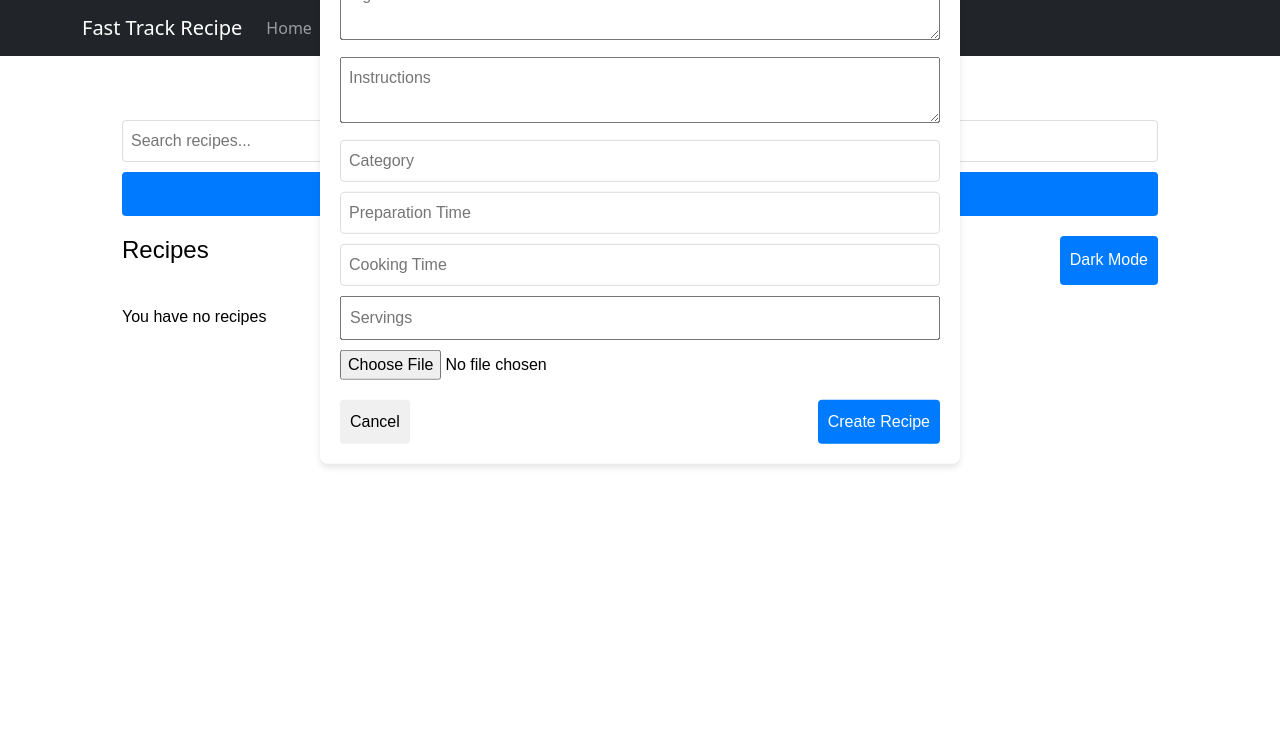
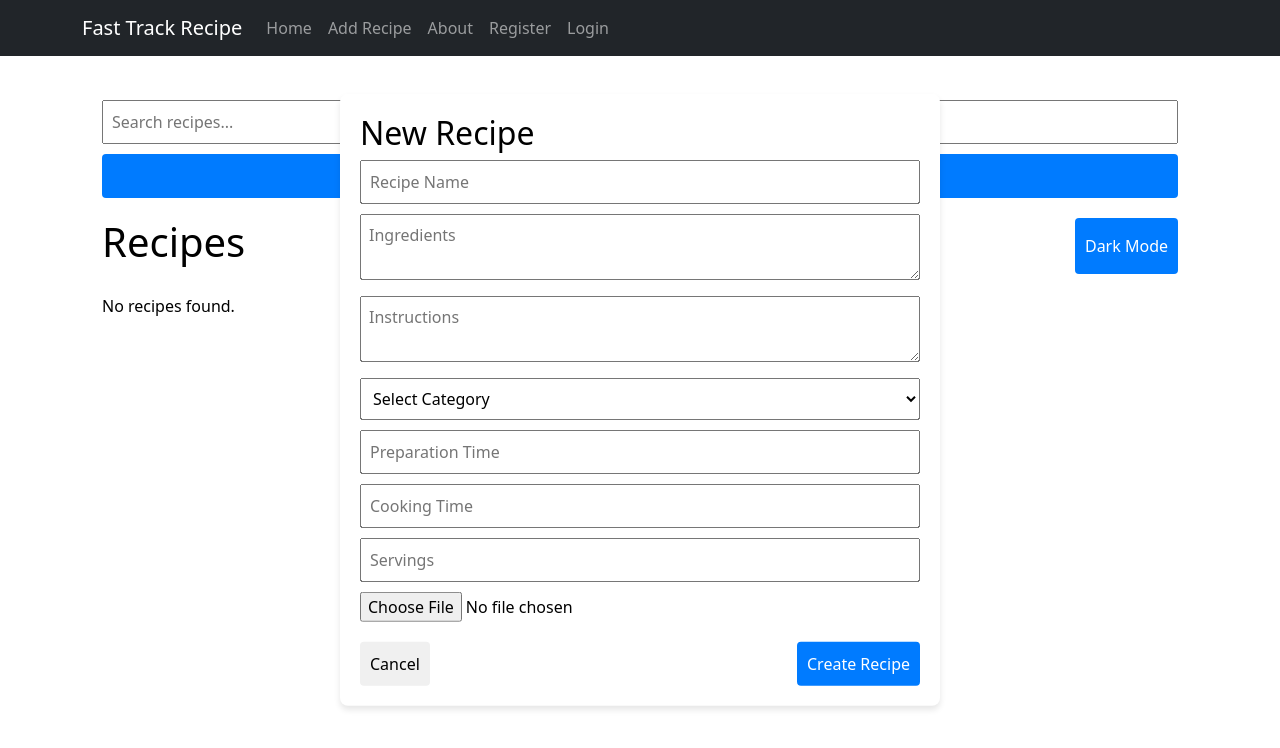
Before and after one commit to eungobs/recipe-app, a React app: page /add-recipe in a window 1280 px wide. Both pictures are taken after a click on the button "New Recipe". Shown: the top 748 px of the page. Built offline with nearby package versions, Linux system fonts and the light colour scheme; data requests are answered from the project's data file.

Commit message:
addrecipe edit error

```diff
--- a/src/AddRecipe.js
+++ b/src/AddRecipe.js
@@ -1,5 +1,8 @@
-import React, { useState, useRef } from 'react';
+import React, { useState, useRef, useEffect } from 'react';
+import axios from 'axios';
 import './recipe.css';
+
+const API_URL = 'http://localhost:3001/recipes'; // Adjust the URL as needed
 
 export default function RecipeManager() {
   const [recipes, setRecipes] = useState([]);
@@ -8,6 +11,7 @@ export default function RecipeManager() {
   const [currentIndex, setCurrentIndex] = useState(null);
   const [searchQuery, setSearchQuery] = useState('');
   const [darkMode, setDarkMode] = useState(false);
+  const [zoomImage, setZoomImage] = useState(null);
 
   const recipeNameRef = useRef(null);
   const ingredientsRef = useRef(null);
@@ -18,7 +22,34 @@ export default function RecipeManager() {
   const servingsRef = useRef(null);
   const imageRef = useRef(null);
 
+  const categories = ['Breakfast', 'Lunch', 'Dinner', 'Snack', 'Dessert', 'Beverage', 'Salad', 'Soup', 'Appetizer'];
+
+  useEffect(() => {
+    // Try to fetch stored recipes from JSON Server on component mount
+    axios.get(API_URL)
+      .then(response => {
+        setRecipes(response.data);
+        // Save recipes to local storage
+        localStorage.setItem('recipes', JSON.stringify(response.data));
+      })
+      .catch(error => {
+        console.error('Error fetching recipes:', error);
+        // Load recipes from local storage if fetch fails
+        const savedRecipes = localStorage.getItem('recipes');
+        if (savedRecipes) {
+          setRecipes(JSON.parse(savedRecipes));
+        } else {
+          console.error('No saved recipes found.');
+        }
+      });
+  }, []);
+
   function addOrUpdateRecipe() {
+    const imageFile = imageRef.current.files[0];
+
+    if (imageFile) {
+      const reader = new FileReader();
+      reader.onloadend = () => {
         const newRecipe = {
           name: recipeNameRef.current.value,
           ingredients: ingredientsRef.current.value,
@@ -27,24 +58,64 @@ export default function RecipeManager() {
           prepTime: prepTimeRef.current.value,
           cookTime: cookTimeRef.current.value,
           servings: servingsRef.current.value,
-      image: imageRef.current.files[0] ? URL.createObjectURL(imageRef.current.files[0]) : null
+          image: reader.result, // Store image as base64 string
         };
 
+        saveRecipe(newRecipe);
+      };
+      reader.readAsDataURL(imageFile);
+    } else {
+      const newRecipe = {
+        name: recipeNameRef.current.value,
+        ingredients: ingredientsRef.current.value,
+        instructions: instructionsRef.current.value,
+        category: categoryRef.current.value,
+        prepTime: prepTimeRef.current.value,
+        cookTime: cookTimeRef.current.value,
+        servings: servingsRef.current.value,
+        image: null,
+      };
+
+      saveRecipe(newRecipe);
+    }
+  }
+
+  function saveRecipe(newRecipe) {
     if (editMode) {
+      // Update existing recipe
+      axios.put(`${API_URL}/${recipes[currentIndex].id}`, newRecipe)
+        .then(() => {
           const updatedRecipes = [...recipes];
-      updatedRecipes[currentIndex] = newRecipe;
+          updatedRecipes[currentIndex] = { ...newRecipe, id: recipes[currentIndex].id };
           setRecipes(updatedRecipes);
+          localStorage.setItem('recipes', JSON.stringify(updatedRecipes)); // Save updated recipes
           setEditMode(false);
           setCurrentIndex(null);
+          setOpen(false);
+        })
+        .catch(error => console.error('Error updating recipe:', error));
     } else {
-      setRecipes([...recipes, newRecipe]);
+      // Add new recipe
+      axios.post(API_URL, newRecipe)
+        .then(response => {
+          const newRecipes = [...recipes, response.data];
+          setRecipes(newRecipes);
+          localStorage.setItem('recipes', JSON.stringify(newRecipes)); // Save new recipes
+          setOpen(false);
+        })
+        .catch(error => console.error('Error adding recipe:', error));
     }
-    setOpen(false);
   }
 
   function deleteRecipe(index) {
+    const recipeToDelete = recipes[index];
+    axios.delete(`${API_URL}/${recipeToDelete.id}`)
+      .then(() => {
         const updatedRecipes = recipes.filter((_, i) => i !== index);
         setRecipes(updatedRecipes);
+        localStorage.setItem('recipes', JSON.stringify(updatedRecipes)); // Update local storage
+      })
+      .catch(error => console.error('Error deleting recipe:', error));
   }
 
   function editRecipe(index) {
@@ -65,7 +136,7 @@ export default function RecipeManager() {
     setSearchQuery(query.toLowerCase());
   }
 
-  const filteredRecipes = recipes.filter(recipe =>
+  const filteredRecipes = recipes.filter((recipe) =>
     recipe.name.toLowerCase().includes(searchQuery) ||
     recipe.ingredients.toLowerCase().includes(searchQuery) ||
     recipe.instructions.toLowerCase().includes(searchQuery)
@@ -85,41 +156,58 @@ export default function RecipeManager() {
             {editMode ? 'Update Recipe' : 'New Recipe'}
           </button>
         </div>
+
         {open && (
-          <div style={{ position: 'fixed', top: '20%', left: '50%', transform: 'translate(-50%, -50%)', background: '#fff', padding: '20px', borderRadius: '8px', boxShadow: '0 4px 6px rgba(0, 0, 0, 0.1)' }}>
+          <div className="modal-container">
             <h2>{editMode ? 'Edit Recipe' : 'New Recipe'}</h2>
             <div style={{ marginBottom: '10px' }}>
-              <input type="text" placeholder="Recipe Name" ref={recipeNameRef} style={{ width: '100%', padding: '8px', marginBottom: '10px' }} />
-              <textarea placeholder="Ingredients" ref={ingredientsRef} style={{ width: '100%', padding: '8px', marginBottom: '10px' }} />
-              <textarea placeholder="Instructions" ref={instructionsRef} style={{ width: '100%', padding: '8px', marginBottom: '10px' }} />
-              <input type="text" placeholder="Category" ref={categoryRef} style={{ width: '100%', padding: '8px', marginBottom: '10px' }} />
-              <input type="text" placeholder="Preparation Time" ref={prepTimeRef} style={{ width: '100%', padding: '8px', marginBottom: '10px' }} />
-              <input type="text" placeholder="Cooking Time" ref={cookTimeRef} style={{ width: '100%', padding: '8px', marginBottom: '10px' }} />
-              <input type="number" placeholder="Servings" ref={servingsRef} style={{ width: '100%', padding: '8px', marginBottom: '10px' }} />
+              <input type="text" placeholder="Recipe Name" ref={recipeNameRef} className="input-field" />
+              <textarea placeholder="Ingredients" ref={ingredientsRef} className="input-field" />
+              <textarea placeholder="Instructions" ref={instructionsRef} className="input-field" />
+              <select ref={categoryRef} className="input-field category-select">
+                <option value="">Select Category</option>
+                {categories.map((category, index) => (
+                  <option key={index} value={category}>
+                    {category}
+                  </option>
+                ))}
+              </select>
+              <input type="text" placeholder="Preparation Time" ref={prepTimeRef} className="input-field" />
+              <input type="text" placeholder="Cooking Time" ref={cookTimeRef} className="input-field" />
+              <input type="number" placeholder="Servings" ref={servingsRef} className="input-field" />
               <input type="file" ref={imageRef} style={{ marginBottom: '10px' }} />
             </div>
             <div style={{ display: 'flex', justifyContent: 'space-between' }}>
-              <button onClick={() => setOpen(false)} style={{ padding: '10px', background: '#f0f0f0', border: 'none', borderRadius: '4px' }}>Cancel</button>
-              <button onClick={addOrUpdateRecipe} style={{ padding: '10px', background: '#007bff', color: '#fff', border: 'none', borderRadius: '4px' }}>
+              <button onClick={() => setOpen(false)} className="cancel-button">Cancel</button>
+              <button onClick={addOrUpdateRecipe} className="create-button">
                 {editMode ? 'Update Recipe' : 'Create Recipe'}
               </button>
             </div>
           </div>
         )}
+
         <div style={{ display: 'flex', justifyContent: 'space-between', marginBottom: '20px' }}>
           <h1>Recipes</h1>
           <button onClick={() => setDarkMode(!darkMode)} style={{ padding: '10px', background: '#007bff', color: '#fff', border: 'none', borderRadius: '4px' }}>
             {darkMode ? 'Light Mode' : 'Dark Mode'}
           </button>
         </div>
+
         {filteredRecipes.length > 0 ? (
           filteredRecipes.map((recipe, index) => (
-            <div key={index} style={{ border: '1px solid #ddd', borderRadius: '8px', padding: '10px', marginBottom: '10px' }}>
-              {recipe.image && <img src={recipe.image} alt={recipe.name} style={{ width: '100%', height: 'auto', borderRadius: '4px', marginBottom: '10px' }} />}
+            <div key={index} className="recipe-card">
+              {recipe.image && (
+                <img
+                  src={recipe.image}
+                  alt={recipe.name}
+                  className="recipe-image"
+                  onClick={() => setZoomImage(recipe.image)}
+                />
+              )}
               <div style={{ display: 'flex', justifyContent: 'space-between' }}>
                 <strong>{recipe.name}</strong>
-                <button onClick={() => editRecipe(index)} style={{ background: 'transparent', border: 'none', color: '#007bff' }}>Edit</button>
-                <button onClick={() => deleteRecipe(index)} style={{ background: 'transparent', border: 'none', color: 'red' }}>Delete</button>
+                <button onClick={() => editRecipe(index)} className="edit-button">Edit</button>
+                <button onClick={() => deleteRecipe(index)} className="delete-button">Delete</button>
               </div>
               <p><strong>Ingredients:</strong> {recipe.ingredients}</p>
               <p><strong>Instructions:</strong> {recipe.instructions}</p>
@@ -130,9 +218,15 @@ export default function RecipeManager() {
             </div>
           ))
         ) : (
-          <p>You have no recipes</p>
+          <p>No recipes found.</p>
         )}
       </div>
+
+      {zoomImage && (
+        <div className="zoom-modal" onClick={() => setZoomImage(null)}>
+          <img src={zoomImage} alt="Zoomed" className="zoomed-image" />
+        </div>
+      )}
     </div>
   );
 }
--- a/src/recipe.css
+++ b/src/recipe.css
@@ -1,154 +1,88 @@
-/* App container */
-.App {
-  font-family: Arial, sans-serif;
-  padding: 20px;
-  background-color: #f5f5f5;
-  color: #333;
-  min-height: 100vh;
-}
-
-/* Recipe Manager Header */
-.App h1 {
-  font-size: 24px;
-  margin-bottom: 20px;
-}
-
-/* Search and New Recipe Button */
-.App input[type="text"] {
-  width: calc(100% - 20px);
-  padding: 10px;
-  margin-bottom: 10px;
-  border: 1px solid #ddd;
-  border-radius: 4px;
-}
-
-.App button {
-  padding: 10px;
-  border: none;
-  border-radius: 4px;
-  cursor: pointer;
-}
-
-.App button:hover {
-  opacity: 0.8;
-}
-
-.App button:focus {
-  outline: none;
-}
-
-/* New Recipe Modal */
+/* Modal Styling */
 .modal-container {
   position: fixed;
-  top: 20%;
+  top: 50%;
   left: 50%;
   transform: translate(-50%, -50%);
   background: #fff;
   padding: 20px;
   border-radius: 8px;
   box-shadow: 0 4px 6px rgba(0, 0, 0, 0.1);
+  width: 100%;
+  max-width: 600px;
+  max-height: 90vh;
+  overflow-y: auto;
   z-index: 1000;
 }
 
-.modal-container h2 {
-  margin-top: 0;
-  margin-bottom: 20px;
-}
-
-.modal-container input[type="text"],
-.modal-container textarea,
-.modal-container input[type="number"],
-.modal-container input[type="file"] {
+/* Input Styling */
+.input-field {
   width: 100%;
   padding: 8px;
   margin-bottom: 10px;
-  border: 1px solid #ddd;
+}
+
+/* Scrollable Category Select Dropdown */
+.category-select {
+  max-height: 100px;
+  overflow-y: auto;
+}
+
+/* Button Styling */
+.cancel-button, .create-button {
+  padding: 10px;
+  border: none;
   border-radius: 4px;
 }
-
-.modal-container textarea {
-  height: 100px;
-}
-
-.modal-buttons {
-  display: flex;
-  justify-content: space-between;
-}
-
-.modal-buttons button {
-  width: 48%;
-}
-
-.modal-buttons .cancel-button {
+.cancel-button {
   background: #f0f0f0;
 }
-
-.modal-buttons .submit-button {
+.create-button {
   background: #007bff;
   color: #fff;
 }
 
-/* Recipe Card */
+/* Recipe Card Styling */
 .recipe-card {
   border: 1px solid #ddd;
   border-radius: 8px;
   padding: 10px;
   margin-bottom: 10px;
-  background: #fff;
 }
 
-.recipe-card img {
-  width: 100%;
+/* Recipe Image */
+.recipe-image {
+  width: 100px;
   height: auto;
+  cursor: pointer;
   border-radius: 4px;
   margin-bottom: 10px;
 }
 
-.recipe-card .header {
+/* Zoom Overlay */
+.image-zoom-overlay {
+  position: fixed;
+  top: 0;
+  left: 0;
+  width: 100%;
+  height: 100%;
+  background: rgba(0, 0, 0, 0.8);
   display: flex;
-  justify-content: space-between;
+  justify-content: center;
   align-items: center;
+  z-index: 1001;
 }
 
-.recipe-card .header strong {
-  font-size: 18px;
+.zoomed-image {
+  max-width: 90%;
+  max-height: 90%;
 }
 
-.recipe-card .header button {
-  background: transparent;
-  border: none;
-  color: #007bff;
-  cursor: pointer;
-}
-
-.recipe-card .header button.delete {
-  color: red;
-}
-
-.recipe-card p {
-  margin: 5px 0;
-}
-
-/* Dark Mode */
-.dark-mode .App {
+/* Dark Mode Styling */
+.dark-mode {
   background-color: #333;
   color: #fff;
 }
-
-.dark-mode .recipe-card {
-  background: #444;
-  border-color: #555;
-}
-
-.dark-mode .modal-container {
-  background: #333;
-  color: #fff;
-}
-
-.dark-mode .modal-buttons .submit-button {
-  background: #007bff;
-}
-
 
 /* Media Queries for Responsive Design */
 
```
Lines whose indentation alone changed are shown as unchanged.
